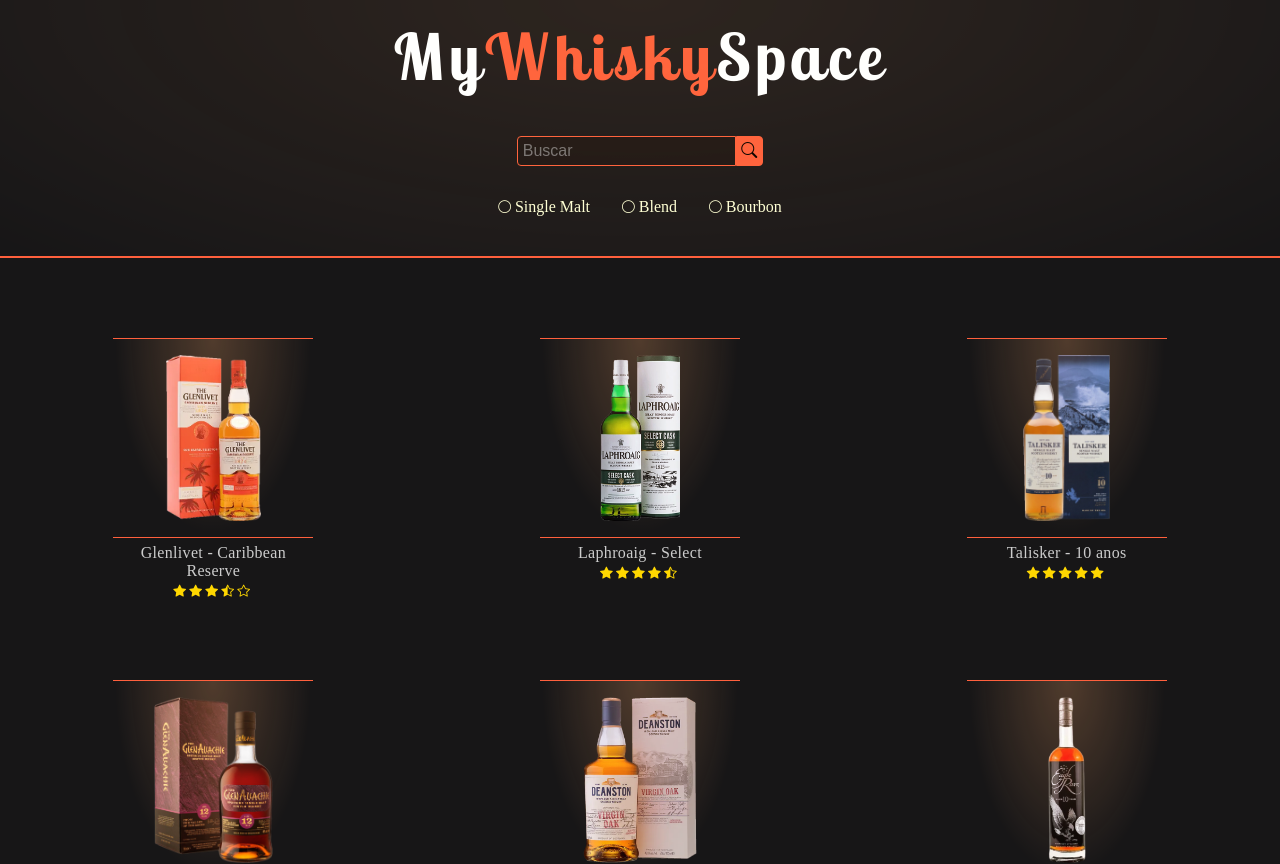
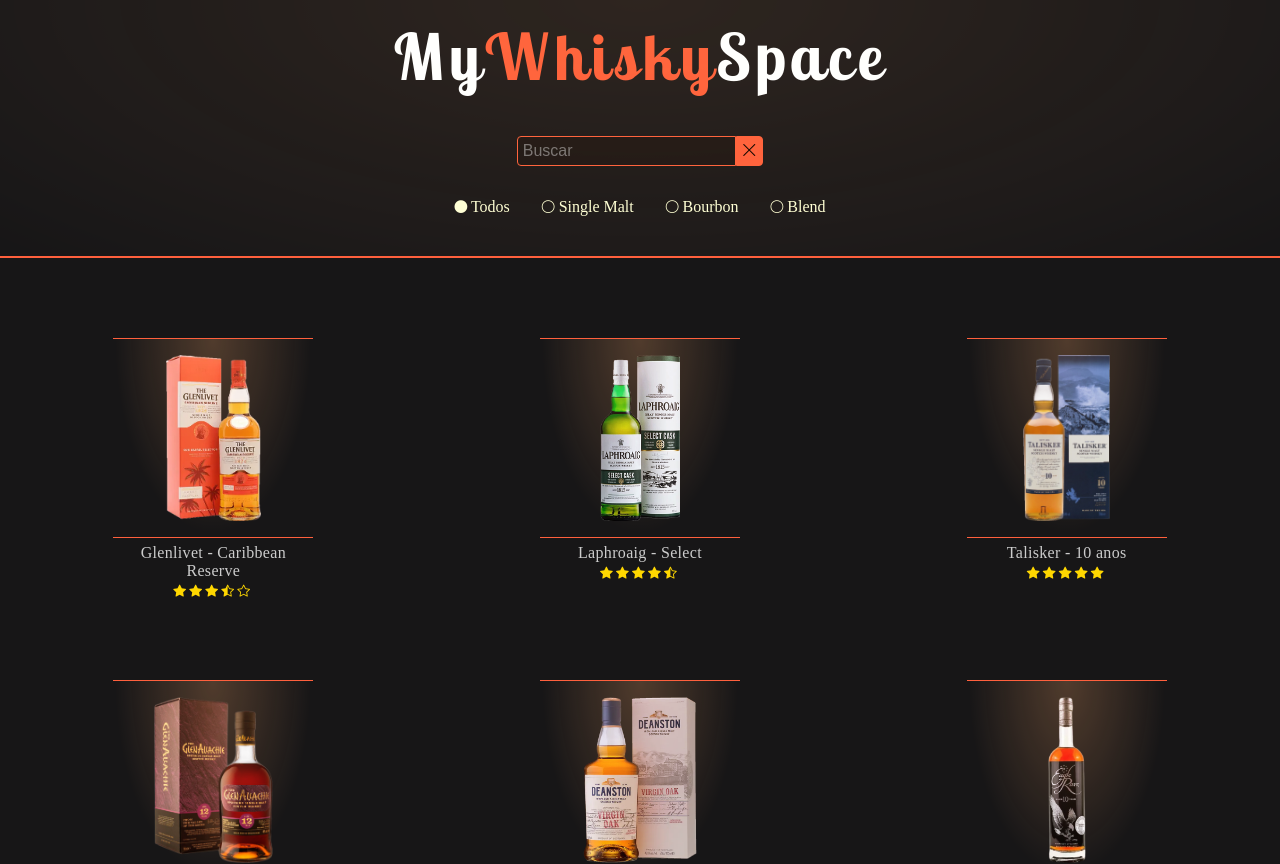
Before and after one commit to benhurk/WhiskyLogged, a React (Vite) app: page / in a window 1280 px wide. Shown: the top 864 px of the page. Built offline with nearby package versions, Linux system fonts and the light colour scheme; a web font is replaced by a local one.

Commit message:
Created the TypeSelector component

```diff
--- a/src/components/SearchInput/index.jsx
+++ b/src/components/SearchInput/index.jsx
@@ -1,15 +1,22 @@
 import './styles.scss';
 
-import { useContext } from "react";
+import { useContext, useRef } from "react";
 import { SearchContext } from "../../contexts/SearchContext";
 
-export default function SearchInput({setRef, icon, handleBtn}) {
-    const {searchFor, handleInput} = useContext(SearchContext);
+export default function SearchInput() {
+    const {searchFor, setSearchFor, handleInput} = useContext(SearchContext);
+
+    const inputRef = useRef();
+
+    const clearInput = () => {
+        inputRef.current.value = '';
+        setSearchFor('');
+    }
 
     return (
         <>
-        <input ref={setRef} value={searchFor} type='text' className='input' placeholder='Buscar' onChange={handleInput} />
-        <button type='button' className={`btn ${icon}`} onClick={handleBtn}></button>
+        <input ref={inputRef} value={searchFor} type='text' className='input' placeholder='Buscar' onChange={handleInput} />
+        <button type='button' className='btn bi bi-x-lg' onClick={clearInput}></button>
         </>
     )
 }
--- /dev/null
+++ b/src/components/TypeSelector/index.jsx
@@ -0,0 +1,44 @@
+import './styles.scss';
+import { useContext } from 'react';
+
+import { ProductContext } from '../../contexts/ProductContext';
+import { FilterContext } from '../../contexts/FilterContext';
+
+export default function TypeSelector({parentClass}) {
+    const {products} = useContext(ProductContext);
+    const {handleTypeSelect} = useContext(FilterContext);
+
+    const productTypes = [...new Set(products.map(item => item.type))];
+
+    const handleClick = (e) => {
+        handleTypeSelect(e);
+
+        const options = document.querySelectorAll('.type_list__item');
+        const icon = e.target.querySelector('.bi');
+
+        options.forEach(element => {
+            element.classList.remove('selected');
+
+            if (!element.classList.contains(['selected', 'bi-circle'])) {
+                element.querySelector('.bi').classList.remove('bi-circle-fill');
+                element.querySelector('.bi').classList.add('bi-circle');
+            }
+        });
+
+        e.target.classList.add('selected');
+
+        icon.classList.remove('bi-circle');
+        icon.classList.add('bi-circle-fill');
+    }
+
+    return (
+        <ul className='type_list'>
+            <li className='type_list__item selected' data-type={''} onClick={handleClick}><i className="bi bi-circle-fill"></i> Todos</li>
+            {
+                productTypes.map(item => (
+                    <li key={item} className='type_list__item' data-type={item} onClick={handleClick}><i className="bi bi-circle"></i> {item}</li>
+                ))
+            }
+        </ul>
+    )
+}
--- /dev/null
+++ b/src/components/TypeSelector/styles.scss
@@ -0,0 +1,22 @@
+.type_list {
+    display: flex;
+    justify-content: center;
+    gap: 2rem;
+    color: whitesmoke;
+
+    &__item {
+        cursor: pointer;
+        color: var(--theme-color);
+        filter: brightness(350%);
+        transition: color 0.3s ease-in-out;
+
+        &:hover {
+            color: whitesmoke;
+        }
+
+        .bi {
+            pointer-events: none;
+            font-size: 0.8rem;
+        }
+    }
+}
--- a/src/contexts/FilterContext.jsx
+++ b/src/contexts/FilterContext.jsx
@@ -5,9 +5,10 @@
 export const FilterProvider = ({ children }) => {
     const [typeFilter, setTypeFilter] = useState('');
 
-    const handleTypeSelect = (e) => {   setTypeFilter(e.target.value);  }
+    // const handleTypeSelect = (e) => {   setTypeFilter(e.target.value);  }
+    const handleTypeSelect = (e) => {   setTypeFilter(e.target.dataset.type);  }
 
     return (
-        <FilterContext.Provider value={{typeFilter, handleTypeSelect}}>{children}</FilterContext.Provider>
+        <FilterContext.Provider value={{typeFilter, setTypeFilter, handleTypeSelect}}>{children}</FilterContext.Provider>
     )
 }
--- a/src/pages/Home/containers/HeaderContent/index.jsx
+++ b/src/pages/Home/containers/HeaderContent/index.jsx
@@ -1,6 +1,7 @@
 import './styles.scss';
 
 import SearchInput from "../../../../components/SearchInput";
+import TypeSelector from '../../../../components/TypeSelector';
 
 export default function HeaderContent() {
 
@@ -10,11 +11,7 @@
                 <form className='header__options-search'>
                         <SearchInput icon={'bi bi-search'} />
                 </form>
-                <ul className='header__options-type'>
-                    <li className='header__options-type_item'><i className="bi bi-circle"></i> Single Malt</li>
-                    <li className='header__options-type_item'><i className="bi bi-circle"></i> Blend</li>
-                    <li className='header__options-type_item'><i className="bi bi-circle"></i> Bourbon</li>
-                </ul>
+                <TypeSelector />
             </section>
         </div>
     )
--- a/src/pages/Home/containers/HeaderContent/styles.scss
+++ b/src/pages/Home/containers/HeaderContent/styles.scss
@@ -8,28 +8,5 @@
             display: inline-block;
             margin-bottom: 2rem;
         }
-
-        &-type {
-            display: flex;
-            justify-content: center;
-            gap: 2rem;
-            color: whitesmoke;
-
-            .bi {
-                pointer-events: none;
-                font-size: 0.8rem;
-            }
-
-            &_item {
-                cursor: pointer;
-                color: var(--theme-color);
-                filter: brightness(350%);
-                transition: color 0.3s ease-in-out;
-
-                &:hover {
-                    color: whitesmoke;
-                }
-            }
-        }
     }
 }
--- a/src/pages/Product/components/HeaderCatalog/index.jsx
+++ b/src/pages/Product/components/HeaderCatalog/index.jsx
@@ -1,4 +1,4 @@
-import { useState, useRef, useContext } from 'react';
+import { useRef, useContext } from 'react';
 import './styles.scss';
 
 import { ProductContext } from '../../../../contexts/ProductContext';
@@ -8,13 +8,13 @@
 import { filterItems } from '../../../../scripts/filterItems';
 
 import SearchInput from '../../../../components/SearchInput';
+import TypeSelector from '../../../../components/TypeSelector';
 
 export default function HeaderCatalog() {
     const {products, currentProduct, selectProduct} = useContext(ProductContext);
-    const {searchFor, setSearchFor} = useContext(SearchContext);
-    const {typeFilter, handleTypeSelect} = useContext(FilterContext);
+    const {searchFor} = useContext(SearchContext);
+    const {typeFilter} = useContext(FilterContext);
 
-    const inputRef = useRef();
     const wraperRef = useRef();
 
     const handleScrollClick = (e) => {
@@ -27,29 +27,16 @@
         }
     }
 
-    const clearInput = () => {
-        inputRef.current.value = '';
-        setSearchFor('');
-    }
-
-    const productTypes = [...new Set(products.map(item => item.type))]
-
     const searchedProducts = filterItems(products, searchFor, typeFilter);
 
     return (
         <div className='header_catalog'>
             <div className='header_catalog__options'>
                 <div className='header_catalog__options-type'>
-                    <span className='header_catalog__options-type_title'>{typeFilter.length > 0 ? typeFilter : 'Selecionar tipo'}</span>
-                    <select value={typeFilter} onChange={handleTypeSelect}>
-                        <option value=''>Todos</option>
-                        {productTypes.map(item => (
-                            <option key={item} value={item}>{item}</option>
-                        ))}
-                    </select>
+                    <TypeSelector />
                 </div>
                 <form className='header_catalog__options-search'>
-                    <SearchInput setRef={inputRef} icon={'bi bi-x-lg'} handleBtn={clearInput} />
+                    <SearchInput />
                 </form>
             </div>
             <div className='header_catalog__products'>
```
